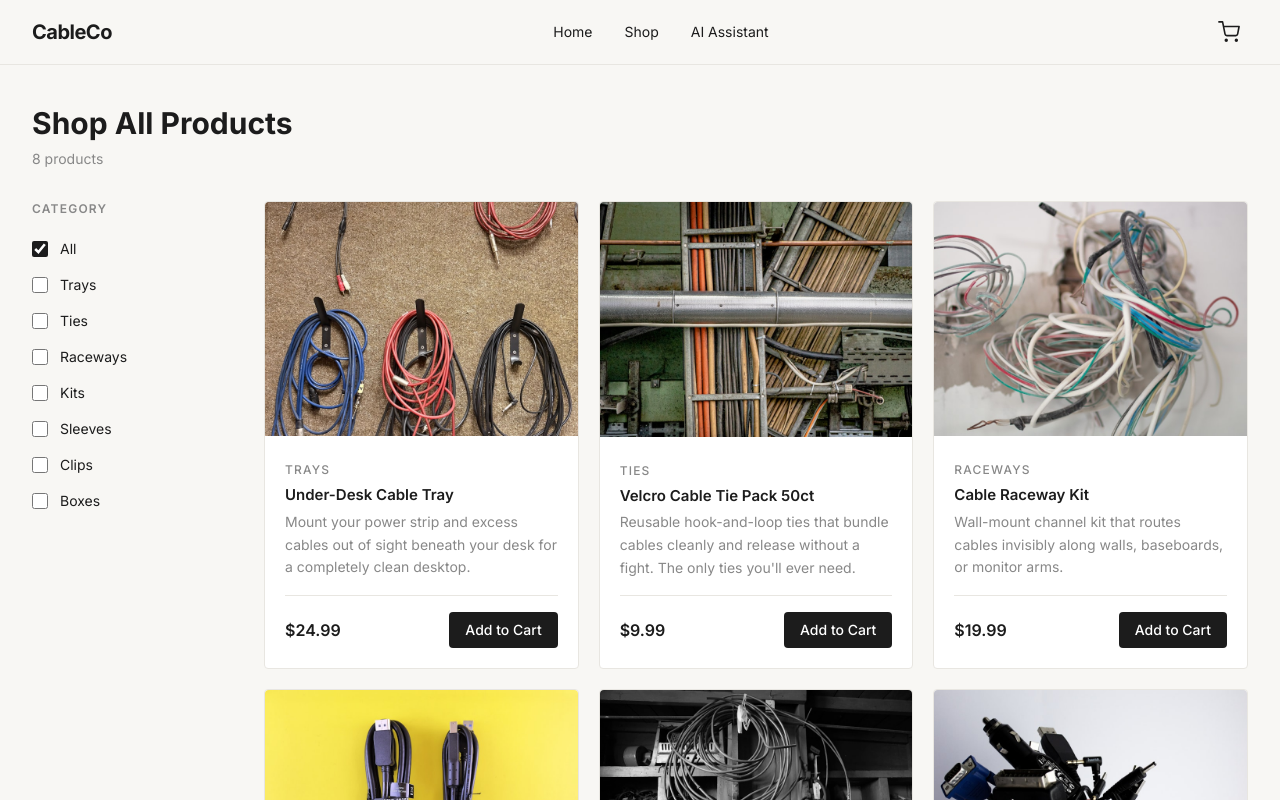
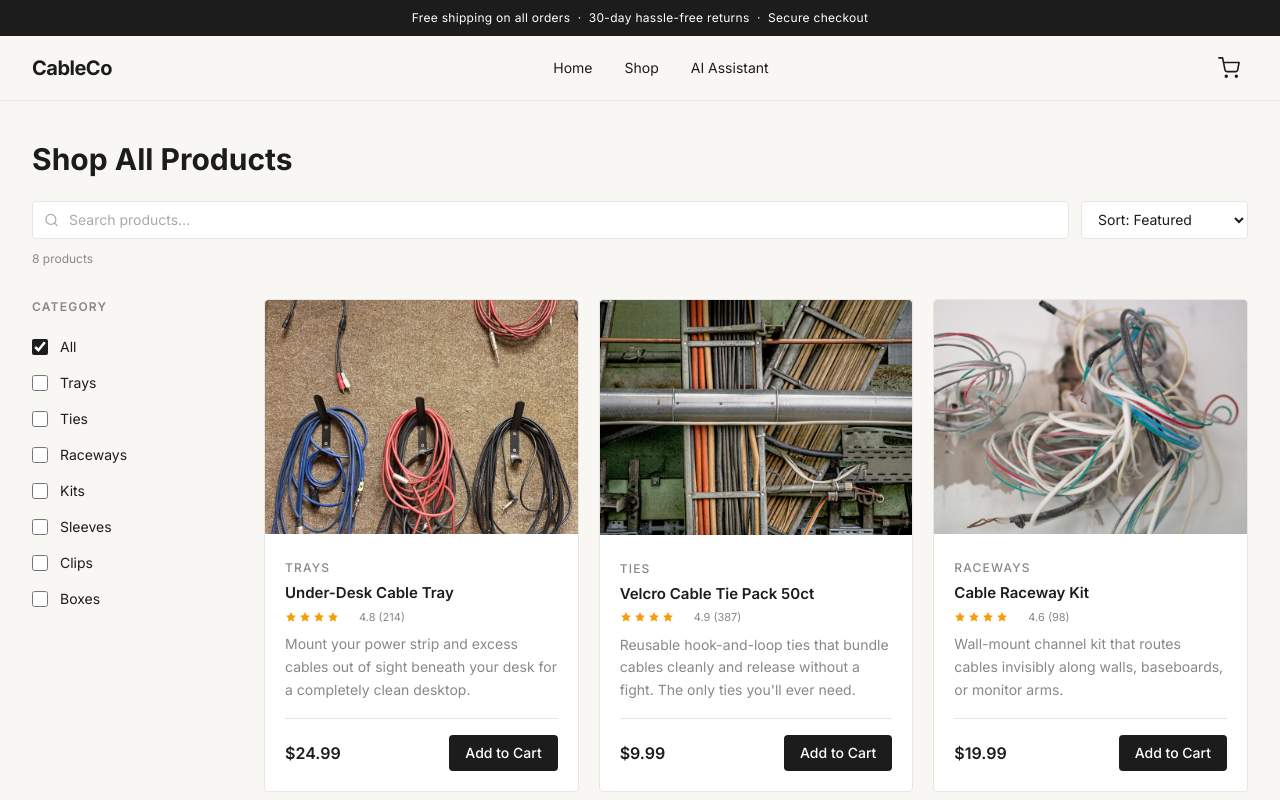
Before and after one commit to matteensekander/cable-management-shop, a Next.js app: page /shop in a window 1280 px wide. Shown: the top 800 px of the page. Built offline with nearby package versions, Linux system fonts and the light colour scheme.

Commit message:
Add announcement bar, star ratings, search/sort, trust badges, cart images

```diff
--- a/src/app/layout.tsx
+++ b/src/app/layout.tsx
@@ -2,6 +2,7 @@ import type { Metadata } from 'next';
 import { Inter } from 'next/font/google';
 import './globals.css';
 import { CartProvider } from '@/context/CartContext';
+import AnnouncementBar from '@/components/AnnouncementBar';
 import Nav from '@/components/Nav';
 import Footer from '@/components/Footer';
 
@@ -26,6 +27,7 @@ export default function RootLayout({
     <html lang="en" className={inter.variable}>
       <body className="font-sans bg-[#F8F7F4] text-[#1C1C1C] min-h-screen flex flex-col antialiased">
         <CartProvider>
+          <AnnouncementBar />
           <Nav />
           <main className="flex-1">{children}</main>
           <Footer />
--- a/src/app/shop/page.tsx
+++ b/src/app/shop/page.tsx
@@ -1,6 +1,6 @@
 'use client';
 
-import { useState } from 'react';
+import { useState, useMemo } from 'react';
 import { products, Product } from '@/lib/products';
 import ProductCard from '@/components/ProductCard';
 
@@ -15,11 +15,13 @@ const categories: { label: string; value: Product['category'] | 'all' }[] = [
   { label: 'Boxes', value: 'boxes' },
 ];
 
+type SortOption = 'featured' | 'price-asc' | 'price-desc' | 'rating';
+
 export default function ShopPage() {
-  const [selectedCategories, setSelectedCategories] = useState<Set<string>>(
-    new Set(['all'])
-  );
+  const [selectedCategories, setSelectedCategories] = useState<Set<string>>(new Set(['all']));
   const [mobileFiltersOpen, setMobileFiltersOpen] = useState(false);
+  const [search, setSearch] = useState('');
+  const [sort, setSort] = useState<SortOption>('featured');
 
   const toggleCategory = (value: string) => {
     setSelectedCategories((prev) => {
@@ -38,9 +40,24 @@ export default function ShopPage() {
     });
   };
 
-  const filteredProducts = selectedCategories.has('all')
-    ? products
-    : products.filter((p) => selectedCategories.has(p.category));
+  const filteredProducts = useMemo(() => {
+    let result = selectedCategories.has('all')
+      ? products
+      : products.filter((p) => selectedCategories.has(p.category));
+
+    if (search.trim()) {
+      const q = search.toLowerCase();
+      result = result.filter(
+        (p) => p.name.toLowerCase().includes(q) || p.shortDescription.toLowerCase().includes(q)
+      );
+    }
+
+    if (sort === 'price-asc') result = [...result].sort((a, b) => a.price - b.price);
+    else if (sort === 'price-desc') result = [...result].sort((a, b) => b.price - a.price);
+    else if (sort === 'rating') result = [...result].sort((a, b) => b.rating - a.rating);
+
+    return result;
+  }, [selectedCategories, search, sort]);
 
   const FilterPanel = () => (
     <div className="space-y-1">
@@ -70,8 +87,34 @@ export default function ShopPage() {
     <div className="max-w-7xl mx-auto px-4 sm:px-6 lg:px-8 py-10">
       {/* Page header */}
       <div className="mb-8">
-        <h1 className="text-3xl font-bold text-[#1C1C1C] mb-2">Shop All Products</h1>
-        <p className="text-sm text-[#888]">
+        <h1 className="text-3xl font-bold text-[#1C1C1C] mb-6">Shop All Products</h1>
+        <div className="flex flex-col sm:flex-row gap-3">
+          {/* Search */}
+          <div className="relative flex-1">
+            <svg className="absolute left-3 top-1/2 -translate-y-1/2 text-[#AAA]" width="15" height="15" viewBox="0 0 24 24" fill="none" stroke="currentColor" strokeWidth="2" strokeLinecap="round">
+              <circle cx="11" cy="11" r="8" /><line x1="21" y1="21" x2="16.65" y2="16.65" />
+            </svg>
+            <input
+              type="text"
+              placeholder="Search products…"
+              value={search}
+              onChange={(e) => setSearch(e.target.value)}
+              className="w-full pl-9 pr-4 py-2 border border-[#E8E6E1] rounded text-sm bg-white text-[#1C1C1C] placeholder:text-[#AAA] focus:outline-none focus:border-[#1C1C1C] transition-colors"
+            />
+          </div>
+          {/* Sort */}
+          <select
+            value={sort}
+            onChange={(e) => setSort(e.target.value as SortOption)}
+            className="border border-[#E8E6E1] rounded px-3 py-2 text-sm bg-white text-[#1C1C1C] focus:outline-none focus:border-[#1C1C1C] transition-colors cursor-pointer"
+          >
+            <option value="featured">Sort: Featured</option>
+            <option value="price-asc">Price: Low to High</option>
+            <option value="price-desc">Price: High to Low</option>
+            <option value="rating">Top Rated</option>
+          </select>
+        </div>
+        <p className="text-xs text-[#888] mt-3">
           {filteredProducts.length} product{filteredProducts.length !== 1 ? 's' : ''}
         </p>
       </div>
--- /dev/null
+++ b/src/components/AnnouncementBar.tsx
@@ -0,0 +1,7 @@
+export default function AnnouncementBar() {
+  return (
+    <div className="bg-[#1C1C1C] text-white text-xs text-center py-2.5 px-4 tracking-wide">
+      Free shipping on all orders &nbsp;·&nbsp; 30-day hassle-free returns &nbsp;·&nbsp; Secure checkout
+    </div>
+  );
+}
--- a/src/components/ProductCard.tsx
+++ b/src/components/ProductCard.tsx
@@ -4,6 +4,7 @@ import Link from 'next/link';
 import Image from 'next/image';
 import { useCart } from '@/context/CartContext';
 import { Product } from '@/lib/products';
+import StarRating from './StarRating';
 
 interface ProductCardProps {
   product: Product;
@@ -38,6 +39,9 @@ export default function ProductCard({ product }: ProductCardProps) {
             {product.name}
           </h3>
         </Link>
+        <div className="mb-2">
+          <StarRating rating={product.rating} reviewCount={product.reviewCount} />
+        </div>
         <p className="text-sm text-[#888] leading-relaxed flex-1 mb-4">
           {product.shortDescription}
         </p>
--- /dev/null
+++ b/src/components/StarRating.tsx
@@ -0,0 +1,35 @@
+interface StarRatingProps {
+  rating: number;
+  reviewCount: number;
+  size?: 'sm' | 'md';
+}
+
+export default function StarRating({ rating, reviewCount, size = 'sm' }: StarRatingProps) {
+  const starSize = size === 'sm' ? 12 : 15;
+  const full = Math.floor(rating);
+  const half = rating - full >= 0.5;
+
+  return (
+    <div className="flex items-center gap-1.5">
+      <div className="flex items-center gap-0.5">
+        {[1, 2, 3, 4, 5].map((i) => (
+          <svg key={i} width={starSize} height={starSize} viewBox="0 0 24 24" fill="none">
+            <defs>
+              <linearGradient id={`star-${i}-${rating}`}>
+                <stop offset={i <= full ? '100%' : i === full + 1 && half ? '50%' : '0%'} stopColor="#F59E0B" />
+                <stop offset={i <= full ? '100%' : i === full + 1 && half ? '50%' : '0%'} stopColor="#E5E7EB" />
+              </linearGradient>
+            </defs>
+            <polygon
+              points="12,2 15.09,8.26 22,9.27 17,14.14 18.18,21.02 12,17.77 5.82,21.02 7,14.14 2,9.27 8.91,8.26"
+              fill={i <= full ? '#F59E0B' : i === full + 1 && half ? 'url(#star-gradient-half)' : '#E5E7EB'}
+            />
+          </svg>
+        ))}
+      </div>
+      <span className={`text-[#888] ${size === 'sm' ? 'text-[11px]' : 'text-xs'}`}>
+        {rating.toFixed(1)} ({reviewCount.toLocaleString()})
+      </span>
+    </div>
+  );
+}
--- a/src/lib/products.ts
+++ b/src/lib/products.ts
@@ -5,8 +5,10 @@ export interface Product {
   category: 'trays' | 'ties' | 'raceways' | 'kits' | 'sleeves' | 'clips' | 'boxes';
   shortDescription: string;
   longDescription: string;
-  worksWith: string[]; // slugs
-  image: string; // placeholder url
+  worksWith: string[];
+  image: string;
+  rating: number;
+  reviewCount: number;
 }
 
 export const products: Product[] = [
@@ -19,6 +21,8 @@ export const products: Product[] = [
     longDescription: `The CableCo Under-Desk Cable Tray is the cornerstone of any organized workspace. Constructed from powder-coated steel mesh, it mounts easily under any desk surface with the included hardware — no tools required beyond a screwdriver.\n\nThe open mesh design allows cables to exit from any direction, making it adaptable to virtually any desk configuration. The tray is wide enough to hold a full-size power strip alongside bundled cables, eliminating the mess of cables pooling on the floor or hanging visibly.\n\nInstallation takes under 10 minutes. The tray holds up to 15 lbs, and the low-profile design keeps it invisible from normal viewing angles. Available in matte black to blend seamlessly with dark desks, or light grey for lighter surfaces.\n\nPerfect for standing desks, L-shaped desks, and traditional rectangular desks alike.`,
     worksWith: ['velcro-cable-tie-pack', 'adhesive-cable-clips', 'complete-desk-cable-kit'],
     image: '/images/products/under-desk-cable-tray.jpg',
+    rating: 4.8,
+    reviewCount: 214,
   },
   {
     slug: 'velcro-cable-tie-pack',
@@ -29,6 +33,8 @@ export const products: Product[] = [
     longDescription: `Stop using zip ties that you have to cut every time you rearrange your setup. The CableCo Velcro Cable Tie Pack gives you 50 reusable hook-and-loop ties in a mix of lengths — 15 short (6"), 20 medium (10"), and 15 long (14") — to handle everything from thin USB cables to thick power bundles.\n\nEach tie is made from high-strength nylon with a reinforced loop end rated for thousands of open/close cycles. They won't leave adhesive residue, won't cut through cable insulation, and won't stretch out over time.\n\nThe included cable organizer pouch keeps unused ties tidy. Color: matte black, so they disappear against dark cables.\n\nUse them to bundle cables behind monitors, wrap excess cable length, secure cables to desk legs, or tie cables to cable trays. Once you start using velcro ties, you'll never go back.`,
     worksWith: ['under-desk-cable-tray', 'cable-sleeve-6ft', 'cable-management-box'],
     image: '/images/products/velcro-cable-tie-pack.jpg',
+    rating: 4.9,
+    reviewCount: 387,
   },
   {
     slug: 'cable-raceway-kit',
@@ -39,6 +45,8 @@ export const products: Product[] = [
     longDescription: `The CableCo Cable Raceway Kit provides a clean, professional-looking solution for cables that need to travel along walls. Whether you're routing from a wall outlet to your desk, from a monitor to a computer tower, or from a standing desk base up to the desktop, this raceway makes it look intentional.\n\nThe kit includes 6 feet of snap-close raceway channel in two 36" sections, 4 corner connectors, 2 T-connectors, 8 mounting clips, and 20 adhesive strips (no drilling required). The snap-close design makes accessing cables later a breeze — no need to re-run everything.\n\nThe raceway channel is wide enough to fit up to 8 standard cables side by side. Paint-ready surface accepts any standard latex paint if you want it to match your wall color exactly.\n\nIdeal for home offices, standing desk setups, and situations where cables need to travel more than 3 feet.`,
     worksWith: ['velcro-cable-tie-pack', 'adhesive-cable-clips', 'dual-monitor-cable-kit'],
     image: '/images/products/cable-raceway-kit.jpg',
+    rating: 4.6,
+    reviewCount: 98,
   },
   {
     slug: 'complete-desk-cable-kit',
@@ -49,6 +57,8 @@ export const products: Product[] = [
     longDescription: `The CableCo Complete Desk Cable Kit is our most popular product for a reason: it's the only thing you need to completely organize a standard single-monitor or laptop desk setup.\n\nIncludes:\n• 1x Under-Desk Cable Tray\n• 1x Cable Management Box\n• 1x Velcro Cable Tie Pack (25ct)\n• 1x Adhesive Cable Clips (15ct)\n• All mounting hardware\n\nThe system is designed so each component works together. Cables from your monitor and peripherals get routed through the adhesive clips along the desk edge, bundled with the velcro ties, then disappear into the cable management box (which hides your power strip), which mounts underneath via the cable tray.\n\nIncludes our Quick-Start Setup Guide with a step-by-step diagram for the most common desk configurations. Most customers complete setup in under 30 minutes.\n\nThis is the kit we recommend to everyone setting up their desk for the first time. Buy it once, use it forever.`,
     worksWith: ['cable-raceway-kit', 'cable-sleeve-6ft', 'dual-monitor-cable-kit'],
     image: '/images/products/complete-desk-cable-kit.jpg',
+    rating: 4.9,
+    reviewCount: 512,
   },
   {
     slug: 'cable-sleeve-6ft',
@@ -59,6 +69,8 @@ export const products: Product[] = [
     longDescription: `The CableCo Cable Sleeve is the most satisfying cable management product we make. Feed multiple cables into the split-loom braided sleeve and they instantly transform from a tangled mess into a single, professional-looking cable run.\n\nThe 6-foot length is ideal for the distance from your desk down to the floor and across to a wall outlet. The split-loom design (a lengthwise slit) means you can add or remove cables at any point without cutting the sleeve or removing it entirely.\n\nMade from flexible neoprene-coated braided mesh that doesn't kink, crack in cold temperatures, or harden over time. The material is rated for operating temperatures from -20°C to 85°C — far beyond any office environment.\n\nDiameter: 1" when empty, expands to accommodate bundles up to 2.5" in diameter. Includes 2 velcro ties for the ends and a cable-feeding guide tool.\n\nAvailable in matte black. Can be cut with scissors to any shorter length without fraying.`,
     worksWith: ['velcro-cable-tie-pack', 'under-desk-cable-tray', 'complete-desk-cable-kit'],
     image: '/images/products/cable-sleeve-6ft.jpg',
+    rating: 4.7,
+    reviewCount: 163,
   },
   {
     slug: 'adhesive-cable-clips',
@@ -69,6 +81,8 @@ export const products: Product[] = [
     longDescription: `The CableCo Adhesive Cable Clips are small but they make a massive difference. These clips stick to the underside or edge of your desk, the back of your monitor, or any other surface, and hold cables in place so they route exactly where you want them — not wherever gravity decides.\n\nThe pack includes 30 clips in 3 sizes: 10 small (fits 1-2 thin cables), 12 medium (fits 3-4 standard cables), and 8 large (fits 5-6 cables or thicker power cables).\n\nThe adhesive backing uses 3M VHB foam tape — the same adhesive used in automotive trim. It will not come off accidentally, but can be removed cleanly with a heat gun or dental floss if you ever want to reposition.\n\nThe clip design is our proprietary thumb-press release: press the top of the clip and it opens wide enough to remove cables without prying. No tools, no scratched cables.\n\nPerfect for: desk edge cable routing, monitor stand cable management, under-desk cable organization, and wall cable routing.`,
     worksWith: ['under-desk-cable-tray', 'cable-raceway-kit', 'complete-desk-cable-kit'],
     image: '/images/products/adhesive-cable-clips.jpg',
+    rating: 4.5,
+    reviewCount: 291,
   },
   {
     slug: 'cable-management-box',
@@ -79,6 +93,8 @@ export const products: Product[] = [
     longDescription: `The CableCo Cable Management Box does what everything else can't: it makes your power strip completely invisible. Feed your surge protector inside, route your cables through the side openings, and what was an eyesore becomes a clean rectangular box that looks at home on any desk.\n\nConstructed from high-density ABS plastic with a matte texture that resists fingerprints. The lid is solid — no visible seams when closed. The base has anti-slip silicone feet so it stays put even when you're plugging things in.\n\nTwo large cable ports on each end accommodate thick cable bundles. The interior dimensions fit any standard 6-outlet surge protector (up to 12" long). The exterior dimensions are 13.5" x 4.5" x 3.75".\n\nVentilation slots on the sides and bottom ensure the power strip never overheats — we designed this with an electrical engineer to ensure full safety compliance. Rated for power strips up to 1875W continuous.\n\nIncludes optional cable port covers for a completely clean look when cables exit cleanly from a single side.`,
     worksWith: ['velcro-cable-tie-pack', 'under-desk-cable-tray', 'complete-desk-cable-kit'],
     image: '/images/products/cable-management-box.jpg',
+    rating: 4.8,
+    reviewCount: 178,
   },
   {
     slug: 'dual-monitor-cable-kit',
@@ -89,6 +105,8 @@ export const products: Product[] = [
     longDescription: `Dual monitor setups have 2x the cables — two display cables, two power cables, plus all your peripherals. The CableCo Dual Monitor Cable Kit is engineered specifically for this challenge.\n\nIncludes:\n• 1x Cable Raceway Kit (for the monitor-to-computer run)\n• 1x Velcro Cable Tie Pack (30ct)\n• 1x Adhesive Cable Clips (20ct)\n• 2x Monitor arm cable wrap straps\n• 1x Cable Sleeve (3ft — for the final run from monitors to computer)\n• All mounting hardware\n\nThe key insight of this kit: dual monitors create two separate cable sources that need to converge at a single computer. The raceway handles the wall-mounted run, the sleeve bundles the convergence point, and the ties and clips handle everything in between.\n\nIncludes our Dual Monitor Setup Guide with diagrams for the three most common dual monitor configurations: side-by-side, stacked, and asymmetric.\n\nCompatible with all monitor arm brands and freestanding monitor setups.`,
     worksWith: ['cable-management-box', 'under-desk-cable-tray', 'complete-desk-cable-kit'],
     image: '/images/products/dual-monitor-cable-kit.jpg',
+    rating: 4.7,
+    reviewCount: 334,
   },
 ];
 
```
Also changed, not shown: src/app/cart/page.tsx (+5 -8 lines), src/app/product/[slug]/page.tsx (+19 -1 lines).
